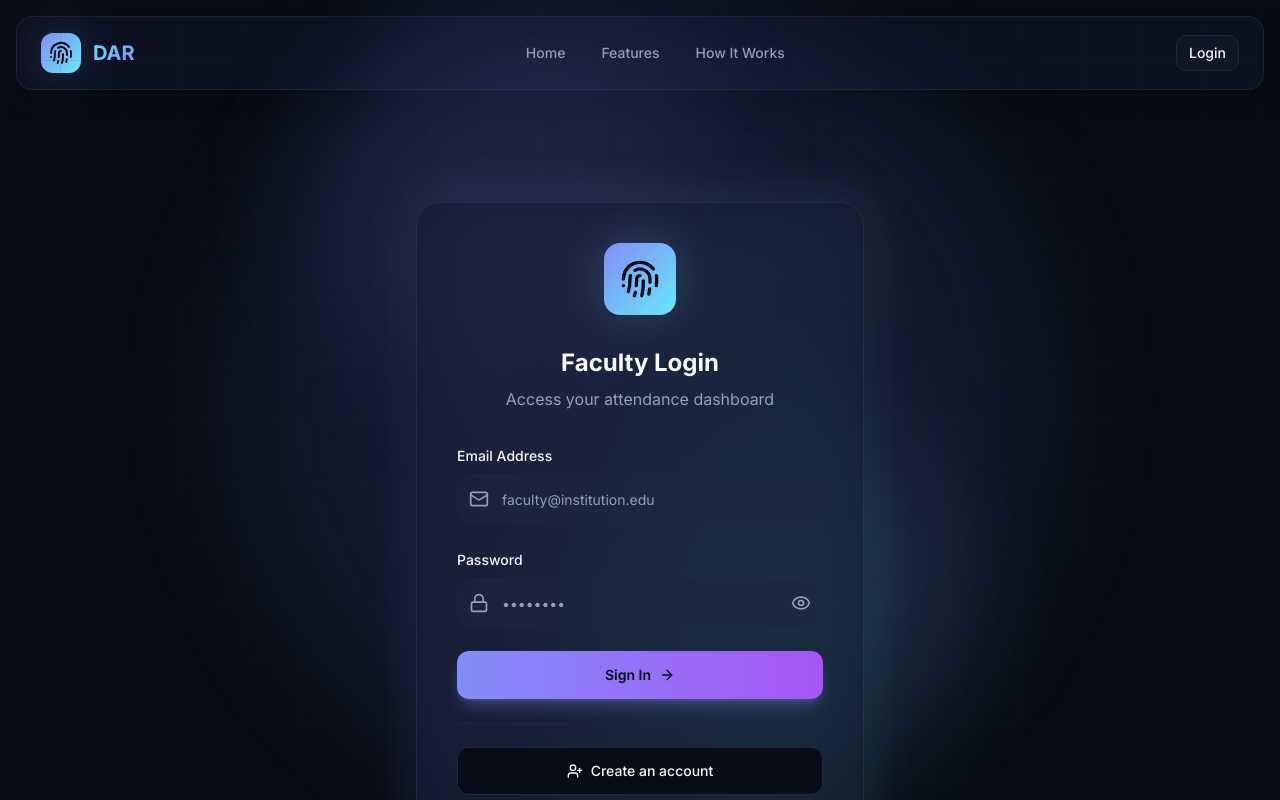
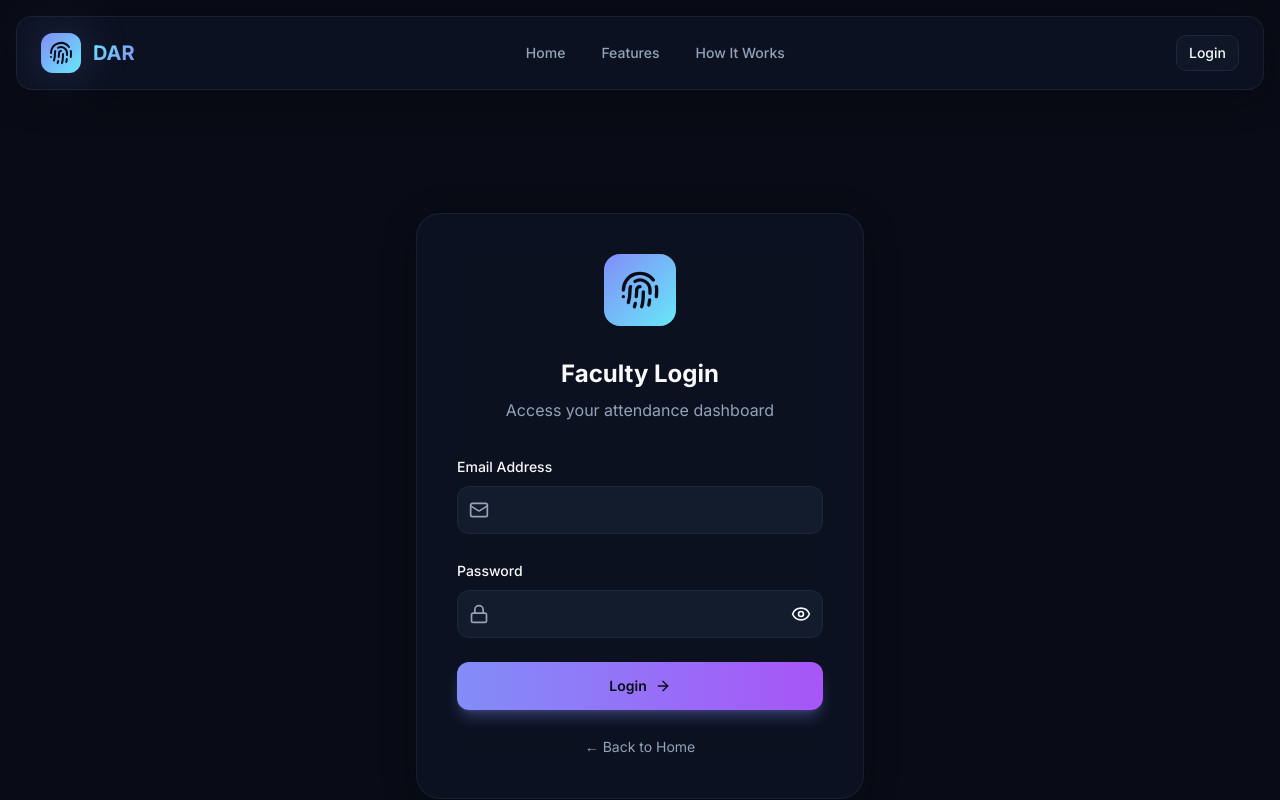
Before and after one commit to id1509/Attendance-Tracker-from-Biometric-Device, a React (Vite) app in the folder Frontend/: page /login in a window 1280 px wide. Shown: the top 800 px of the page. Built offline with nearby package versions, Linux system fonts and the light colour scheme.

Commit message:
Update Login.jsx

```diff
--- a/Frontend/src/Login.jsx
+++ b/Frontend/src/Login.jsx
@@ -2,14 +2,20 @@ import { useState } from "react";
 import axios from "axios";
 import { Link, useNavigate } from "react-router-dom";
 import { motion } from "framer-motion";
-import { Mail, Lock, Eye, EyeOff, Fingerprint, ArrowRight, UserPlus } from "lucide-react";
+import {
+  Mail,
+  Lock,
+  Eye,
+  EyeOff,
+  Fingerprint,
+  ArrowRight,
+} from "lucide-react";
 
 const BUTTON_BASE =
   "inline-flex items-center justify-center gap-2 whitespace-nowrap rounded-lg text-sm font-medium ring-offset-background transition-all duration-300 focus-visible:outline-none focus-visible:ring-2 focus-visible:ring-ring focus-visible:ring-offset-2 disabled:pointer-events-none disabled:opacity-50 [&_svg]:pointer-events-none [&_svg]:size-4 [&_svg]:shrink-0";
 
 const BUTTON_VARIANTS = {
   hero: "bg-gradient-to-r from-primary to-purple-500 text-primary-foreground font-semibold shadow-lg shadow-primary/30 hover:shadow-primary/50 hover:scale-105 hover:brightness-110",
-  outline: "border border-input bg-background hover:bg-accent hover:text-accent-foreground",
 };
 
 const BUTTON_SIZES = {
@@ -27,7 +33,7 @@ const Button = ({ children, variant, size, className = "", ...props }) => (
 
 const Input = ({ className = "", ...props }) => (
   <input
-    className={`flex w-full rounded-lg border border-input bg-background px-3 py-2 text-sm ring-offset-background file:border-0 file:bg-transparent file:text-sm file:font-medium placeholder:text-muted-foreground focus-visible:outline-none focus-visible:ring-2 focus-visible:ring-ring focus-visible:ring-offset-2 disabled:cursor-not-allowed disabled:opacity-50 ${className}`}
+    className={`flex w-full rounded-lg border border-input bg-background px-3 py-2 text-sm ring-offset-background placeholder:text-muted-foreground focus-visible:outline-none focus-visible:ring-2 focus-visible:ring-ring focus-visible:ring-offset-2 ${className}`}
     {...props}
   />
 );
@@ -44,29 +50,29 @@ export default function Login() {
     password: "",
   });
 
+  const navigate = useNavigate();
+
   const handleChange = (e) => {
     setFormData({ ...formData, [e.target.name]: e.target.value });
   };
-
-  const navigate = useNavigate();
 
   const handleSubmit = async (e) => {
     e.preventDefault();
     setIsLoading(true);
 
-  // 🔐 ADMIN LOGIN CHECK
+    // 🔐 ADMIN LOGIN
     if (
       formData.email === "admin@example.com" &&
       formData.password === "1234"
     ) {
       localStorage.setItem("admin", "true");
       alert("Admin login successful ✅");
-    navigate("/admin"); // make sure this route exists
+      navigate("/admin");
       setIsLoading(false);
       return;
     }
 
-  // 👨‍🏫 NORMAL FACULTY LOGIN
+    // 👨‍🏫 FACULTY LOGIN
     try {
       const res = await axios.post(
         "https://attendance-tracker-from-biometric-device.onrender.com/users/login",
@@ -75,13 +81,10 @@ export default function Login() {
       );
 
       localStorage.setItem("teacherName", res.data.user.name);
-
       alert("Login successful ✅");
       navigate("/form");
     } catch (err) {
-    const errorMessage =
-      err.response?.data?.error || "Invalid email or password";
-    alert(errorMessage);
+      alert(err.response?.data?.error || "Invalid email or password");
     } finally {
       setIsLoading(false);
     }
@@ -89,59 +92,44 @@ export default function Login() {
 
   return (
     <div className="min-h-screen bg-background">
-      <div className="fixed inset-0 bg-grid-pattern bg-grid opacity-30 pointer-events-none" />
-      <div className="fixed top-0 left-1/4 w-96 h-96 bg-primary/10 rounded-full blur-3xl pointer-events-none" />
-      <div className="fixed bottom-0 right-1/4 w-96 h-96 bg-accent/10 rounded-full blur-3xl pointer-events-none" />
-
       <div className="min-h-screen flex items-center justify-center px-6 py-24">
-        {/* Background Glow */}
-        <div className="fixed inset-0 overflow-hidden pointer-events-none">
-          <div className="absolute top-1/2 left-1/2 -translate-x-1/2 -translate-y-1/2 w-[800px] h-[800px] bg-primary/10 rounded-full blur-3xl" />
-        </div>
-
         <motion.div
           initial={{ opacity: 0, y: 20 }}
           animate={{ opacity: 1, y: 0 }}
           transition={{ duration: 0.5 }}
           className="relative w-full max-w-md"
         >
-          {/* Card with glow effect */}
-          <div className="absolute inset-0 bg-gradient-to-r from-primary/20 to-accent/20 rounded-3xl blur-xl" />
-
           <div className="relative glass rounded-3xl p-8 md:p-10">
             {/* Logo */}
             <div className="flex justify-center mb-8">
-              <div className="relative">
-                <div className="absolute inset-0 bg-primary/30 blur-xl rounded-full animate-pulse-slow" />
               <div className="relative bg-gradient-to-br from-primary to-accent p-4 rounded-2xl">
                 <Fingerprint className="w-10 h-10 text-primary-foreground" />
-                </div>
               </div>
             </div>
 
             {/* Header */}
             <div className="text-center mb-8">
-              <h1 className="text-2xl font-bold text-foreground mb-2">Faculty Login</h1>
-              <p className="text-muted-foreground">Access your attendance dashboard</p>
+              <h1 className="text-2xl font-bold text-foreground mb-2">
+                Faculty Login
+              </h1>
+              <p className="text-muted-foreground">
+                Access your attendance dashboard
+              </p>
             </div>
 
             {/* Form */}
             <form onSubmit={handleSubmit} className="space-y-6">
               {/* Email */}
               <div className="space-y-2">
-                <Label htmlFor="email" className="text-foreground">
-                  Email Address
-                </Label>
+                <Label>Email Address</Label>
                 <div className="relative">
                   <Mail className="absolute left-3 top-1/2 -translate-y-1/2 w-5 h-5 text-muted-foreground" />
                   <Input
-                    id="email"
                     type="email"
                     name="email"
-                    placeholder="faculty@institution.edu"
                     value={formData.email}
                     onChange={handleChange}
-                    className="pl-11 h-12 bg-secondary/50 border-border focus:border-primary"
+                    className="pl-11 h-12 bg-secondary/50"
                     required
                   />
                 </div>
@@ -149,74 +137,53 @@ export default function Login() {
 
               {/* Password */}
               <div className="space-y-2">
-                <Label htmlFor="password" className="text-foreground">
-                  Password
-                </Label>
+                <Label>Password</Label>
                 <div className="relative">
                   <Lock className="absolute left-3 top-1/2 -translate-y-1/2 w-5 h-5 text-muted-foreground" />
                   <Input
-                    id="password"
                     type={showPassword ? "text" : "password"}
                     name="password"
-                    placeholder="••••••••"
                     value={formData.password}
                     onChange={handleChange}
-                    className="pl-11 pr-11 h-12 bg-secondary/50 border-border focus:border-primary"
+                    className="pl-11 pr-11 h-12 bg-secondary/50"
                     required
                   />
                   <button
                     type="button"
                     onClick={() => setShowPassword(!showPassword)}
-                    className="absolute right-3 top-1/2 -translate-y-1/2 text-muted-foreground hover:text-foreground transition-colors"
+                    className="absolute right-3 top-1/2 -translate-y-1/2"
                   >
-                    {showPassword ? <EyeOff className="w-5 h-5" /> : <Eye className="w-5 h-5" />}
+                    {showPassword ? (
+                      <EyeOff className="w-5 h-5" />
+                    ) : (
+                      <Eye className="w-5 h-5" />
+                    )}
                   </button>
                 </div>
               </div>
 
-              {/* Submit Button */}
-              <Button type="submit" variant="hero" size="lg" className="w-full" disabled={isLoading}>
-                {isLoading ? (
-                  <span className="flex items-center gap-2">
-                    <motion.span
-                      animate={{ rotate: 360 }}
-                      transition={{ duration: 1, repeat: Infinity, ease: "linear" }}
-                      className="w-5 h-5 border-2 border-primary-foreground/30 border-t-primary-foreground rounded-full"
-                    />
-                    Signing in...
-                  </span>
-                ) : (
-                  <span className="flex items-center gap-2">
-                    Sign In
-                    <ArrowRight className="w-5 h-5" />
-                  </span>
+              {/* Login Button */}
+              <Button
+                type="submit"
+                variant="hero"
+                size="lg"
+                className="w-full"
+                disabled={isLoading}
+              >
+                {isLoading ? "Logging in..." : (
+                  <>
+                    Login <ArrowRight />
+                  </>
                 )}
-              </Button>
-
-              {/* Divider */}
-              <div className="relative">
-                <div className="absolute inset-0 flex items-center">
-                  <div className="w-full border-t border-border" />
-                </div>
-              </div>
-
-              <Button type="button" variant="outline" size="lg" className="w-full" onClick={() => navigate("/signup")}>
-                <span className="flex items-center gap-2">
-                  <UserPlus className="w-5 h-5" />
-                  Create an account
-                </span>
               </Button>
             </form>
 
+            {/* Back */}
             <div className="mt-6 text-center">
-              <Link to="/signup" className="text-sm text-accent hover:text-accent/80 transition-colors">
-                Don&apos;t have an account? Sign up
-              </Link>
-            </div>
-
-            {/* Back Link */}
-            <div className="mt-4 text-center">
-              <Link to="/" className="text-sm text-muted-foreground hover:text-accent transition-colors">
+              <Link
+                to="/"
+                className="text-sm text-muted-foreground hover:text-accent"
+              >
                 ← Back to Home
               </Link>
             </div>
```
Lines whose indentation alone changed are shown as unchanged.
